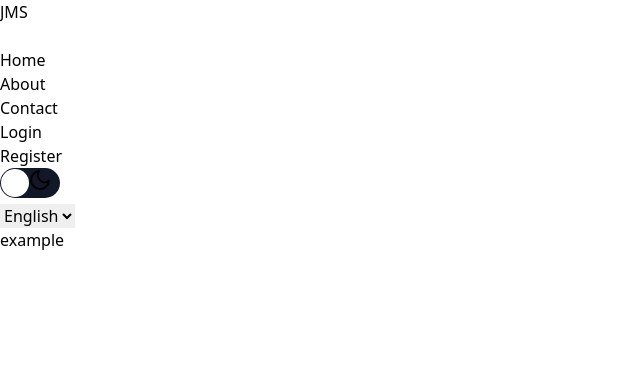
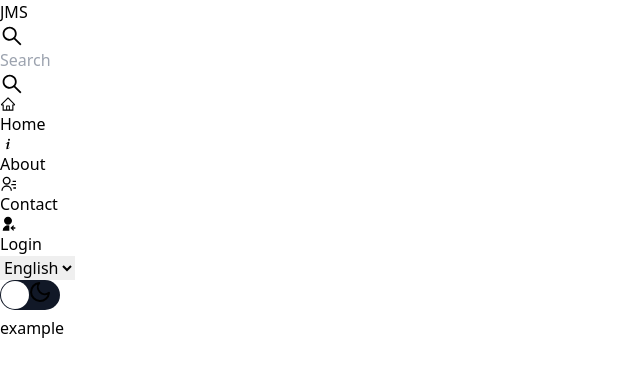
Before and after one commit to MahdiAsadolahzade/JMS, a React (Vite) app: page / in a window 1280 px wide. Shown: the top 376 px of the page, without its empty margins (0-640 px from the left). Built offline with nearby package versions, Linux system fonts and the light colour scheme.

Commit message:
Update Navbar

```diff
--- a/src/Components/Navbar.tsx
+++ b/src/Components/Navbar.tsx
@@ -4,76 +4,180 @@ import { useUserStore } from "../userStore";
 import { useAppStore } from "../appStore";
 import Theme from "./Theme/Theme";
 import LanguageSelect from "./Language/LanguageSelect";
+import Icons from "../assets/Icons";
 
 const Navbar: React.FC = () => {
   const { user, signOut } = useUserStore();
   const { darkMode, toggleDarkMode, language, setLanguage } = useAppStore();
 
   const [menuOpen, setMenuOpen] = useState(false);
+  const [searchOpen, setSearchOpen] = useState(false);
+  const [searchTerm, setSearchTerm] = useState("");
+
+  const handleMenuClick = () => {
+    setMenuOpen(!menuOpen);
+  };
+
+  const closeMenu = () => {
+    setMenuOpen(false);
+  };
+
+  const toggleSearch = () => {
+    setSearchOpen(!searchOpen);
+  };
+
+  const handleSearchChange = (e: React.ChangeEvent<HTMLInputElement>) => {
+    setSearchTerm(e.target.value);
+  };
 
   return (
     <nav
       className={`${
         darkMode ? "bg-gray-900" : "bg-blue-500"
-      } p-4 text-white`}
+      } p-4 text-white relative`}
     >
       <div className="container mx-auto flex justify-between items-center">
-        <div className="text-2xl font-bold cursor-pointer">
+        <div
+          className={`text-2xl font-bold cursor-pointer ${
+            window.innerWidth < 768 ? "hidden" : ""
+          }`}
+        >
           <Link to="/">JMS</Link>
         </div>
-        <div className="md:hidden">
-          <button
-            onClick={() => setMenuOpen(!menuOpen)}
-            className="text-white hover:text-gray-300 focus:outline-none"
-          >
-            <i className="fas fa-bars"></i>
-          </button>
+        <div className="md:hidden cursor-pointer" onClick={handleMenuClick}>
+          <div className="w-10 h-10 flex flex-col justify-between">
+            <div
+              className={`h-1 w-6 bg-white transition-transform transform ${
+                menuOpen ? "rotate-45 translate-y-1" : ""
+              }`}
+            ></div>
+            <div
+              className={`h-1 w-6 bg-white transition-opacity ${
+                menuOpen ? "opacity-0" : "opacity-100"
+              }`}
+            ></div>
+            <div
+              className={`h-1 w-6 bg-white transition-transform transform ${
+                menuOpen ? "-rotate-45 -translate-y-1" : ""
+              }`}
+            ></div>
+          </div>
+        </div>
+        <div className="md:hidden cursor-pointer" onClick={toggleSearch}>
+          <div className="w-10 h-10">
+            <div className="relative">
+              <div className={`absolute top-2 left-2 `}>{Icons.search}</div>
+            </div>
+          </div>
+        </div>
+        <div className="hidden md:flex items-center space-x-4">
+          <div className="relative">
+            <input
+              type="text"
+              value={searchTerm}
+              onChange={handleSearchChange}
+              placeholder="Search"
+              className={`${
+                darkMode
+                  ? "bg-gray-700 text-gray-300"
+                  : "bg-gray-200 text-gray-700"
+              } p-2 pl-8 pr-2 rounded-full focus:outline-none`}
+            />
+            <div className="absolute top-2 left-2">{Icons.search}</div>
+          </div>
         </div>
         <ul
-          className={`${
-            menuOpen ? "block" : "hidden"
-          } md:flex space-x-4 md:space-x-8`}
+          className={`md:flex flex-col md:flex-row space-y-4 md:space-x-8 ${
+            menuOpen ? "flex justify-center items-center w-full" : "hidden"
+          } md:space-y-0 absolute top-full left-0 mt-2 md:relative ${
+            darkMode ? "bg-gray-900" : "bg-blue-500"
+          } z-10`}
         >
           <li>
-            <Link to="/">Home</Link>
+            <Link to="/" onClick={closeMenu}>
+              <span className="flex flex-col justify-center items-center">
+                {Icons.home}
+                Home
+              </span>
+            </Link>
           </li>
           <li>
-            <Link to="/about">About</Link>
+            <Link to="/about" onClick={closeMenu}>
+              <span className="flex flex-col justify-center items-center">
+                {Icons.about}
+                About
+              </span>
+            </Link>
           </li>
           <li>
-            <Link to="/contact">Contact</Link>
+            <Link to="/contact" onClick={closeMenu}>
+              <span className="flex flex-col justify-center items-center">
+                {Icons.contact}
+                Contact
+              </span>
+            </Link>
           </li>
           {user ? (
             <>
               <li>
-                <Link to="/dashboard">Dashboard</Link>
+                <Link to="/dashboard" onClick={closeMenu}>
+                  <span className="flex flex-col justify-center items-center">
+                    {Icons.dashboard}
+                    Dashboard
+                  </span>
+                </Link>
               </li>
               <li>
                 <button
-                  onClick={signOut}
+                  onClick={() => {
+                    signOut();
+                    closeMenu();
+                  }}
                   className="hover:underline text-blue-400"
                 >
-                  Sign Out
+                  <span className="flex flex-col justify-center items-center">
+                    {Icons.signout}
+                    Sign Out
+                  </span>
                 </button>
               </li>
             </>
           ) : (
             <>
               <li>
-                <Link to="/login">Login</Link>
-              </li>
-              <li>
-                <Link to="/register">Register</Link>
+                <Link to="/login" onClick={closeMenu}>
+                  <span className="flex flex-col justify-center items-center">
+                    {Icons.login}
+                    Login
+                  </span>
+                </Link>
               </li>
             </>
           )}
-          <li>
-            <Theme></Theme>
-          </li>
-          <li>
-            <LanguageSelect />
-          </li>
         </ul>
+        {searchOpen && (
+          <div className="md:hidden">
+            <input
+              type="text"
+              value={searchTerm}
+              onChange={handleSearchChange}
+              placeholder="Search"
+              className={`${
+                darkMode
+                  ? "bg-gray-700 text-gray-300"
+                  : "bg-gray-200 text-gray-700"
+              } p-2   rounded-full focus:outline-none`}
+            />
+          </div>
+        )}
+        <div
+          className={`flex items-center space-x-3 ${
+            searchOpen ? "hidden" : ""
+          }`}
+        >
+          <LanguageSelect />
+          <Theme />
+        </div>
       </div>
     </nav>
   );
--- a/src/appStore.tsx
+++ b/src/appStore.tsx
@@ -1,4 +1,4 @@
-import create from 'zustand';
+import create from "zustand";
 
 type AppState = {
   darkMode: boolean;
@@ -7,15 +7,26 @@ type AppState = {
   setLanguage: (language: string) => void;
 };
 
-export const useAppStore = create<AppState>((set) => ({
-  darkMode: localStorage.getItem('darkMode') === 'true',
-  toggleDarkMode: () => {
-    set((state) => {
-      const newDarkMode = !state.darkMode;
-      localStorage.setItem('darkMode', newDarkMode.toString());
-      return { darkMode: newDarkMode };
-    });
-  },
-  language: 'English',
-  setLanguage: (language) => set({ language }),
-}));
+export const useAppStore = create<AppState>((set) => {
+  const initialDarkMode = localStorage.getItem("darkMode") === "true";
+
+  const initialLanguage = localStorage.getItem("language") || "English";
+
+  return {
+    darkMode: initialDarkMode,
+    toggleDarkMode: () => {
+      set((state) => {
+        const newDarkMode = !state.darkMode;
+        localStorage.setItem("darkMode", newDarkMode.toString());
+        return { darkMode: newDarkMode, language: state.language };
+      });
+    },
+    language: initialLanguage,
+    setLanguage: (language) => {
+      set((state) => {
+        localStorage.setItem("language", language);
+        return { language, darkMode: state.darkMode };
+      });
+    },
+  };
+});
--- a/src/assets/Icons.tsx
+++ b/src/assets/Icons.tsx
@@ -27,6 +27,89 @@ const Icons = {
     </svg>
       ),
 
+      home: (
+        <svg
+        viewBox="0 0 1024 1024"
+        fill="currentColor"
+        height="1em"
+        width="1em"
+      >
+        <path d="M946.5 505L560.1 118.8l-25.9-25.9a31.5 31.5 0 00-44.4 0L77.5 505a63.9 63.9 0 00-18.8 46c.4 35.2 29.7 63.3 64.9 63.3h42.5V940h691.8V614.3h43.4c17.1 0 33.2-6.7 45.3-18.8a63.6 63.6 0 0018.7-45.3c0-17-6.7-33.1-18.8-45.2zM568 868H456V664h112v204zm217.9-325.7V868H632V640c0-22.1-17.9-40-40-40H432c-22.1 0-40 17.9-40 40v228H238.1V542.3h-96l370-369.7 23.1 23.1L882 542.3h-96.1z" />
+      </svg>
+      ),
+
+      about: (
+        <svg
+        viewBox="0 0 24 24"
+        fill="currentColor"
+        height="1em"
+        width="1em"
+
+      >
+        <path d="M13.5 4A1.5 1.5 0 0012 5.5 1.5 1.5 0 0013.5 7 1.5 1.5 0 0015 5.5 1.5 1.5 0 0013.5 4m-.36 4.77c-1.19.1-4.44 2.69-4.44 2.69-.2.15-.14.14.02.42.16.27.14.29.33.16.2-.13.53-.34 1.08-.68 2.12-1.36.34 1.78-.57 7.07-.36 2.62 2 1.27 2.61.87.6-.39 2.21-1.5 2.37-1.61.22-.15.06-.27-.11-.52-.12-.17-.24-.05-.24-.05-.65.43-1.84 1.33-2 .76-.19-.57 1.03-4.48 1.7-7.17.11-.64.41-2.04-.75-1.94z" />
+      </svg>
+      ),
+
+      contact:(
+        <svg
+        viewBox="0 0 24 24"
+        fill="currentColor"
+        height="1em"
+        width="1em"
+
+      >
+        <path fill="none" d="M0 0h24v24H0z" />
+        <path d="M19 7h5v2h-5V7zm-2 5h7v2h-7v-2zm3 5h4v2h-4v-2zM2 22a8 8 0 1116 0h-2a6 6 0 10-12 0H2zm8-9c-3.315 0-6-2.685-6-6s2.685-6 6-6 6 2.685 6 6-2.685 6-6 6zm0-2c2.21 0 4-1.79 4-4s-1.79-4-4-4-4 1.79-4 4 1.79 4 4 4z" />
+      </svg>
+      ),
+      login : (
+        <svg
+        viewBox="0 0 24 24"
+        fill="currentColor"
+        height="1em"
+        width="1em"
+
+      >
+        <path fill="none" d="M0 0h24v24H0z" />
+        <path d="M14 14.252V22H4a8 8 0 0110-7.748zM12 13c-3.315 0-6-2.685-6-6s2.685-6 6-6 6 2.685 6 6-2.685 6-6 6zm7.418 4h3.586v2h-3.586l1.829 1.828-1.414 1.415L15.59 18l4.243-4.243 1.414 1.415L19.418 17z" />
+      </svg>
+      ),
+      signout: (
+        <svg
+        viewBox="0 0 24 24"
+        fill="currentColor"
+        height="1em"
+        width="1em"
+
+      >
+        <path fill="none" d="M0 0h24v24H0z" />
+        <path d="M14 14.252V22H4a8 8 0 0110-7.748zM12 13c-3.315 0-6-2.685-6-6s2.685-6 6-6 6 2.685 6 6-2.685 6-6 6zm6.586 4l-1.829-1.828 1.415-1.415L22.414 18l-4.242 4.243-1.415-1.415L18.586 19H15v-2h3.586z" />
+      </svg>
+      ),
+      dashboard : (
+        <svg
+        viewBox="0 0 24 24"
+        fill="currentColor"
+        height="1em"
+        width="1em"
+
+      >
+        <path d="M4 13h6a1 1 0 001-1V4a1 1 0 00-1-1H4a1 1 0 00-1 1v8a1 1 0 001 1zm-1 7a1 1 0 001 1h6a1 1 0 001-1v-4a1 1 0 00-1-1H4a1 1 0 00-1 1v4zm10 0a1 1 0 001 1h6a1 1 0 001-1v-7a1 1 0 00-1-1h-6a1 1 0 00-1 1v7zm1-10h6a1 1 0 001-1V4a1 1 0 00-1-1h-6a1 1 0 00-1 1v5a1 1 0 001 1z" />
+      </svg>
+      ),
+
+      search : (
+        <svg
+        viewBox="0 0 1024 1024"
+        fill="currentColor"
+        height="1.5em"
+        width="1.5em"
+
+      >
+        <path d="M909.6 854.5L649.9 594.8C690.2 542.7 712 479 712 412c0-80.2-31.3-155.4-87.9-212.1-56.6-56.7-132-87.9-212.1-87.9s-155.5 31.3-212.1 87.9C143.2 256.5 112 331.8 112 412c0 80.1 31.3 155.5 87.9 212.1C256.5 680.8 331.8 712 412 712c67 0 130.6-21.8 182.7-62l259.7 259.6a8.2 8.2 0 0011.6 0l43.6-43.5a8.2 8.2 0 000-11.6zM570.4 570.4C528 612.7 471.8 636 412 636s-116-23.3-158.4-65.6C211.3 528 188 471.8 188 412s23.3-116.1 65.6-158.4C296 211.3 352.2 188 412 188s116.1 23.2 158.4 65.6S636 352.2 636 412s-23.3 116.1-65.6 158.4z" />
+      </svg>
+      )
+
 }
 
 export default Icons
```
